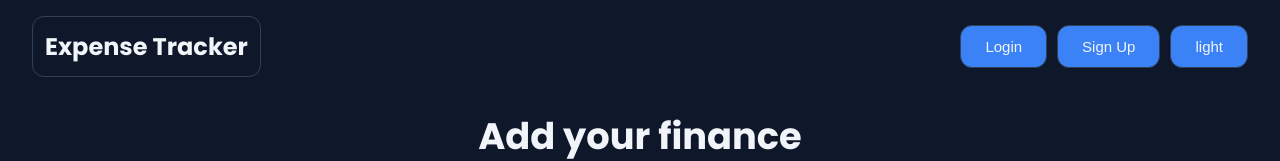
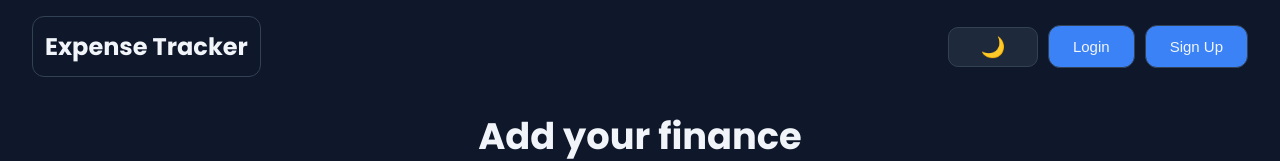
Before and after one commit to endlesssjourney2/finance-tracker, a React (Vite) app: page / in a window 1280 px wide. Shown: the top 161 px of the page. Built offline with nearby package versions, Linux system fonts and the light colour scheme; no server answers.

Commit message:
Added a theme change button for unauthorized users

```diff
--- a/src/components/Navbar/Navbar.tsx
+++ b/src/components/Navbar/Navbar.tsx
@@ -11,7 +11,7 @@ const Navbar: FC = () => {
   const { user, loading } = useAuth();
   const navigate = useNavigate();
 
-  const { theme, toggleTheme } = useTheme();
+  const { toggleTheme } = useTheme();
 
   const handleLogout = async () => {
     await supabase.auth.signOut();
@@ -44,12 +44,9 @@ const Navbar: FC = () => {
           </div>
         ) : (
           <div className={s.buttons}>
+            <ThemeToggleButton onClick={toggleTheme} />
             <NavButton text="Login" onClick={handleNavigateLogin} />
             <NavButton text="Sign Up" onClick={handleNavigateSignUp} />
-            <NavButton
-              text={theme === "light" ? "dark" : "light"}
-              onClick={toggleTheme}
-            />
           </div>
         )}
       </div>
```
